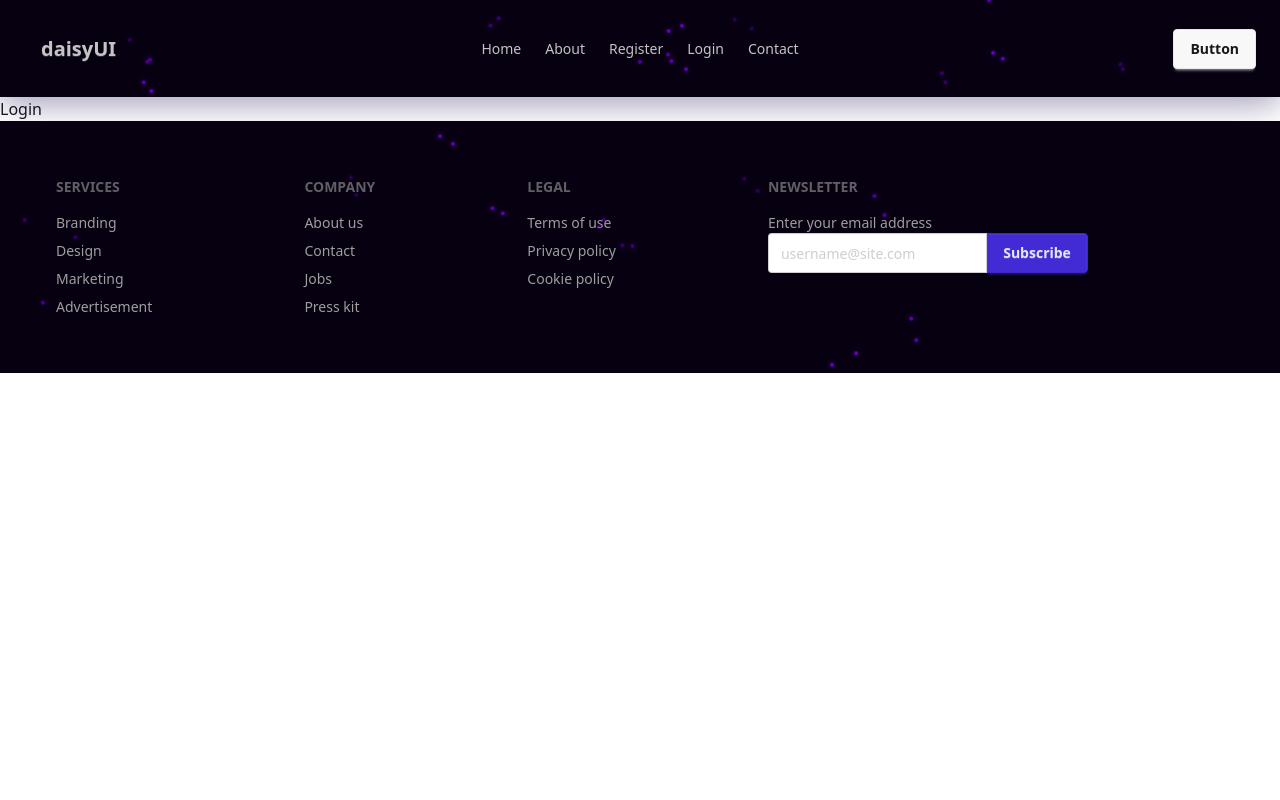
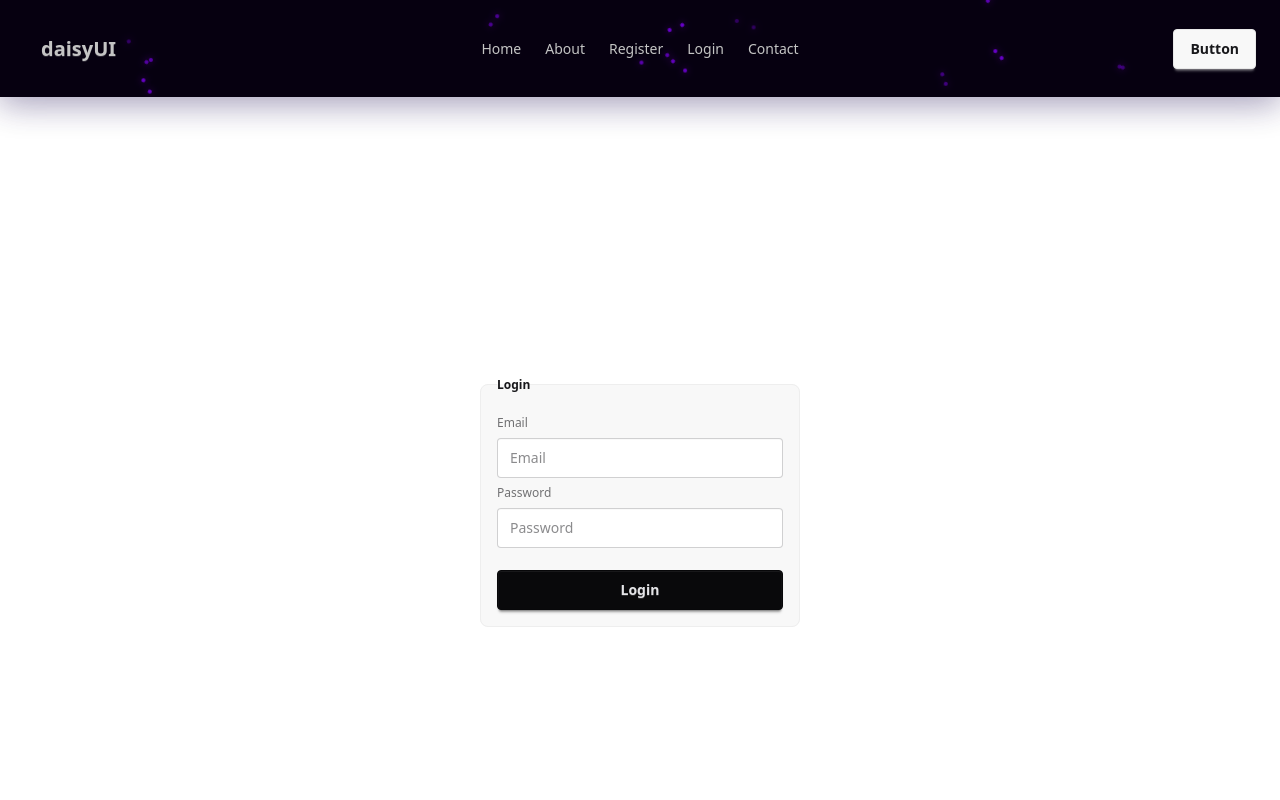
Before and after one commit to lizansarkar/firebase-with-react, a React (Vite) app: page /login in a window 1280 px wide. Shown: the top 800 px of the page. Built offline with nearby package versions, Linux system fonts and the light colour scheme.

Commit message:
login functionality all work end

```diff
--- a/src/index.css
+++ b/src/index.css
@@ -3,5 +3,5 @@
 
 .color {
     color: rgb(204, 204, 204);
-    color: #e2e2e2;
+    color: #1efd00;
 }
--- a/src/main-pages/Login.jsx
+++ b/src/main-pages/Login.jsx
@@ -1,7 +1,45 @@
-import React from 'react'
+import { signInWithEmailAndPassword } from "firebase/auth";
+import React, { useState } from "react";
+import { auth } from "./contact-component/firebase.config";
 
-export default function Login () {
+export default function Login() {
+  const [error, setError] = useState()
+  const handleLogin = (e) => {
+    e.preventDefault();
+    const email = e.target.email.value;
+    const password = e.target.password.value;
+
+    setError("")
+
+    signInWithEmailAndPassword(auth, email, password)
+    .then((res) => {
+      console.log("youre rsponse user",res.user)
+    })
+    .catch((error) => {
+      console.log(error)
+      setError(error.message)
+    })
+  }
+
   return (
-    <div>Login</div>
-  )
+    <div className="h-[100vh] w-full flex flex-col justify-center items-center">
+      <form onSubmit = { handleLogin }>
+        <fieldset className="fieldset bg-base-200 border-base-300 rounded-box w-xs border p-4">
+          <legend className="fieldset-legend">Login</legend>
+
+          <label className="label">Email</label>
+          <input type="email" name="email" className="input" placeholder="Email" />
+
+          <label className="label">Password</label>
+          <input type="password" name="password" className="input" placeholder="Password" />
+
+          <button className="btn btn-neutral mt-4">Login</button>
+        </fieldset>
+      </form>
+
+      {
+        error && <p className="text-red-500">{error}</p>
+      }
+    </div>
+  );
 }
--- a/src/main-pages/contact-component/ContactForm.jsx
+++ b/src/main-pages/contact-component/ContactForm.jsx
@@ -13,6 +13,8 @@ import {
   Linkedin,
   MailCheck,
   LogOut,
+  Eye,
+  EyeClosed,
 } from "lucide-react";
 
 import {
@@ -22,6 +24,7 @@ import {
   signOut,
 } from "firebase/auth";
 import { auth } from "./firebase.config";
+import { Link } from "react-router";
 
 const ContactForm = () => {
   const [user, setUser] = useState(null);
@@ -29,6 +32,8 @@ const ContactForm = () => {
   const [errorMsg, setErrorMsg] = useState("");
 
   const [success, setSuccess] = useState(false);
+
+  const [showPassword, setShowPassword] = useState(false);
 
   const googleprovider = new GoogleAuthProvider();
 
@@ -97,12 +102,14 @@ const ContactForm = () => {
     e.preventDefault();
 
     const { email, password } = formData;
-      const passRegex = /^(?=.*[A-Z])(?=.*\d).{6,}$/;
-      if (!passRegex.test(password)) {
-        console.log("valo password dao");
-        setErrorMsg("please use strong and valid password");
-        return;
-      }
+    const terms = e.target.terms.checked;
+    console.log("register button clicked",email, password, terms)
+    // const passRegex = /^(?=.*[A-Z])(?=.*\d).{6,}$/;
+    // if (!passRegex.test(password)) {
+    //   console.log("valo password dao");
+    //   setErrorMsg("please use strong and valid password");
+    //   return;
+    // }
 
     if (validateForm()) {
       console.log("Form Data:", formData);
@@ -111,6 +118,11 @@ const ContactForm = () => {
 
       setSuccess(false);
       setErrorMsg("");
+
+      if(!terms) {
+        setErrorMsg("please accept our terms and condition")
+        return;
+      }
 
       createUserWithEmailAndPassword(auth, email, password)
         .then((result) => {
@@ -124,6 +136,11 @@ const ContactForm = () => {
         });
     }
   };
+
+  const handleTooglePassword = (e) =>{
+    e.preventDefault()
+    setShowPassword(!showPassword)
+  }
 
   return (
     <div className="min-h-screen flex items-center justify-center p-6 z-100">
@@ -208,14 +225,18 @@ const ContactForm = () => {
               />
 
               {/* Password Field */}
+              <div className="relative">
                 <input
-                type="password"
+                  type={showPassword ? "text" : "password"}
                   name="password"
                   placeholder="Enter your password"
                   value={formData.password || ""}
                   onChange={handleChange}
                   className="w-full border border-gray-300 rounded-md px-4 py-2 focus:ring-2 focus:text-[#ffffff] focus:outline-none"
                 />
+
+                <button onClick={handleTooglePassword} className="cursor-pointer absolute top-2 right-3 bg-transparent border-none text-[#fcfcfc]">{showPassword ? <Eye></Eye> : <EyeClosed></EyeClosed> }</button>
+              </div>
 
               {/* <textarea
                 name="message"
@@ -225,6 +246,15 @@ const ContactForm = () => {
                 onChange={handleChange}
                 className="w-full border border-gray-300 rounded-md px-4 py-2 focus:ring-2 focus:text-[#ffffff] focus:outline-none"
               /> */}
+
+              <label className="label">
+                <input
+                type="checkbox"
+                name="terms"
+                className="checkbox text-[#ffffff] border-[#ffffff]"
+                />
+                Accept our term and condition
+              </label>
 
               <button
                 type="submit"
@@ -239,6 +269,10 @@ const ContactForm = () => {
 
               {errorMsg && <p className="text-red-500">please : {errorMsg}</p>}
             </form>
+            {/* allready have a account */}
+            <div>
+              <span>Allready have an account? <Link to="/login" className="text-blue-500 underline">Sign Up</Link></span>
+            </div>
 
             {/* Social Sign-in Section */}
             <div className="mt-6 text-center">
```
Lines whose indentation alone changed are shown as unchanged.
